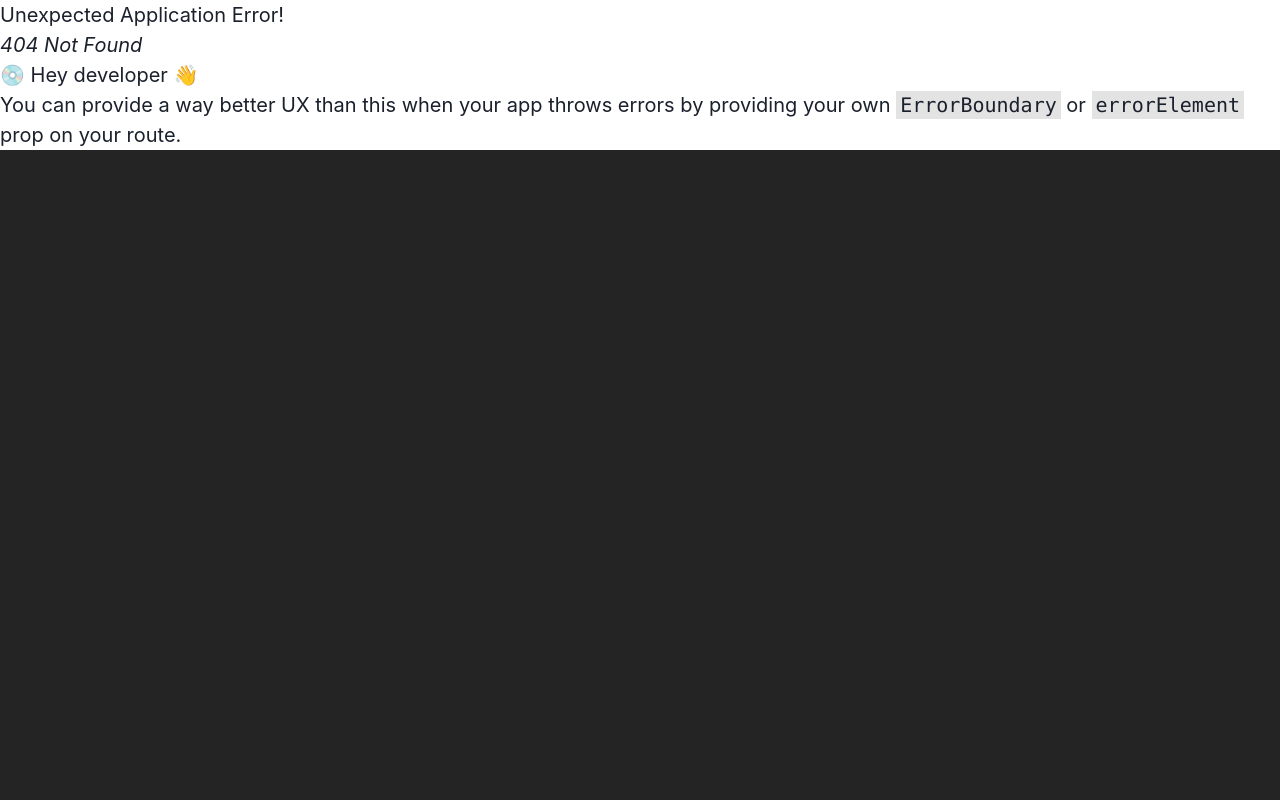
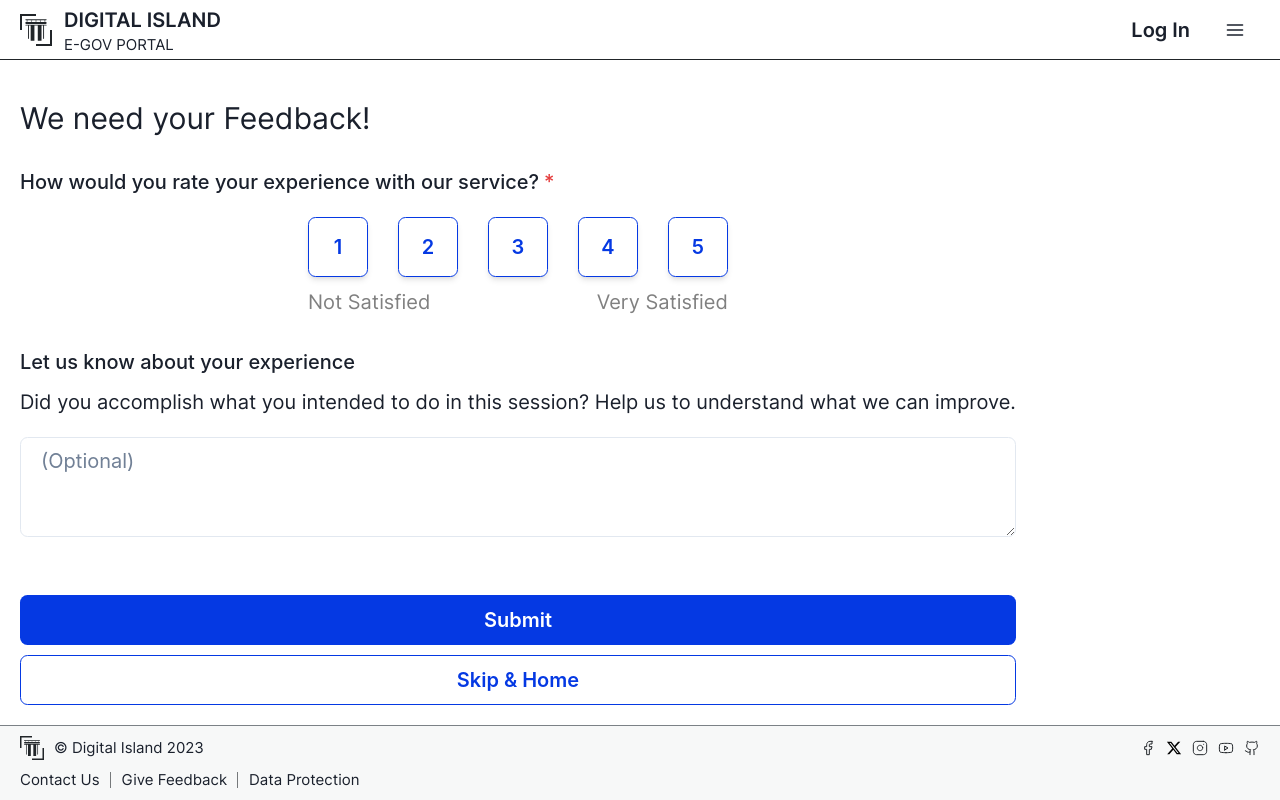
Before and after one commit to GovStackWorkingGroup/sandbox-usecase-bp-frontend, a React (Vite) app: page /feedback in a window 1280 px wide. Before the commit this address had no page. Built offline with nearby package versions, Linux system fonts and the light colour scheme.

Commit message:
SND-554: Feedback

```diff
--- /dev/null
+++ b/src/features/feedback/Feedback.tsx
@@ -0,0 +1,68 @@
+import {
+  Button,
+  ButtonGroup,
+  Flex,
+  FormControl,
+  FormLabel,
+  Heading,
+  Text,
+  Textarea,
+  VStack,
+} from "@chakra-ui/react";
+import { Link as RouterLink } from "react-router-dom";
+import FeedbackRating from "./FeedbackRatingRadio";
+
+export default function Feedback() {
+  return (
+    <>
+      <Flex
+        gap="20px"
+        margin="0 -20px"
+        paddingTop="40px"
+        paddingBottom="20px"
+        paddingX="20px"
+        flexGrow={1}
+      >
+        {/* <Form action="/feedbackSent"> */}
+          <Flex gap="10px" direction="column">
+              <Heading as="h1" size="md" variant="display">
+              We need your Feedback!
+              </Heading>
+              <FormControl marginTop="1rem" isRequired>
+                <FormLabel>How would you rate your experience with our service?</FormLabel>
+                  <Flex justifyContent="center">
+                    <FeedbackRating />
+                  </Flex>
+              </FormControl>
+              <FormControl marginTop="1rem">
+                <FormLabel>Let us know about your experience</FormLabel>
+                <Text size="md">Did you accomplish what you intended to do in this session? Help us to understand what we can improve.</Text>
+                <Textarea marginTop="1rem" placeholder='(Optional)' />
+              </FormControl>
+            <Flex mt="auto">
+              <ButtonGroup colorScheme="newAdmin" w="100%">
+                <VStack w="100%">
+                  <Button
+                    // type="submit"
+                    as={RouterLink}
+                    to="/feedbackSent"
+                    variant="solid"
+                    width="100%">
+                      Submit
+                  </Button>
+                  <Button
+                  as={RouterLink}
+                  to="/"
+                  variant="outline"
+                  width="100%">
+                    Skip & Home
+                  </Button>
+                </VStack>
+              </ButtonGroup>
+              </Flex>
+          </Flex>
+        {/* </Form> */}
+      </Flex>
+    </>
+  );
+}
--- /dev/null
+++ b/src/features/feedback/FeedbackRatingRadio.tsx
@@ -0,0 +1,75 @@
+import {
+  Box,
+  useRadio,
+  Flex,
+  useRadioGroup,
+  HStack,
+  Text,
+  Spacer
+} from "@chakra-ui/react";
+import { colors } from "../../chakra-overrides/colors";
+
+function RadioCard(props: any) {
+  const { getInputProps, getRadioProps } = useRadio(props)
+
+  const input = getInputProps()
+  const checkbox = getRadioProps()
+
+  return (
+    <Box as='label'>
+      <input {...input} />
+      <Flex
+        {...checkbox}
+        minW="3rem"
+        minH="3rem"
+        margin="10px"
+        fontWeight="semibold"
+        alignItems="center"
+        justifyContent="center"
+        borderWidth='1px'
+        borderColor={colors.theme.primary}
+        textColor={colors.theme.primary}
+        borderRadius='md'
+        boxShadow='md'
+        _checked={{
+          bg: colors.theme.primary,
+          color: 'white',
+          borderColor: colors.theme.primary,
+        }}
+        p="5px"
+      >
+        {props.children}
+      </Flex>
+    </Box>
+  )
+}
+
+export default function FeedbackRatingRadio () {
+  const options = ["1", "2", "3", "4", "5"];
+  const { getRootProps, getRadioProps } = useRadioGroup({
+    name: "feedbackRating"
+  });
+
+  const group = getRootProps();
+
+  return (
+    <Flex direction="column">
+      <Flex>
+        <HStack {...group} justifyContent="center">
+          {options.map((value) => {
+            const radio = getRadioProps({ value });
+            return (
+              <RadioCard key={value} {...radio}>
+                {value}
+              </RadioCard>
+            )
+          })}
+        </HStack>
+      </Flex>
+      <Flex direction="row" px="10px">
+        <Text color="gray">Not Satisfied</Text><Spacer />
+        <Text color="gray">Very Satisfied</Text>
+      </Flex>
+    </Flex>
+  );
+}
--- /dev/null
+++ b/src/features/feedback/FeedbackSent.tsx
@@ -0,0 +1,47 @@
+import {
+  Button,
+  ButtonGroup,
+  Flex,
+  Heading,
+  Text,
+  VStack,
+} from "@chakra-ui/react";
+import { Link as RouterLink } from "react-router-dom";
+
+export default function FeedbackSent() {
+  return (
+    <>
+      <Flex
+        gap="20px"
+        margin="0 -20px"
+        direction="column"
+        paddingTop="40px"
+        paddingBottom="20px"
+        paddingX="20px"
+        flexGrow={1}
+      >
+        <Flex direction="column" gap="10px">
+          <Heading as="h1" size="md" variant="display">
+          Thank You for Your Feedback!
+          </Heading>
+            <Text size="md">Your feedback is invaluable in helping us improve our services.<br /> <br />
+              We greatly appreciate your time and input. Your suggestions and comments contribute to making our processes better and more user-friendly.</Text>
+        </Flex>
+        <ButtonGroup padding="10px" colorScheme="newAdmin" marginTop="auto">
+          <VStack w="100%">
+            <Button variant="solid" w="100%">
+              My Applicatons
+            </Button>
+            <Button
+            as={RouterLink}
+            to="/"
+            variant="outline"
+            w="100%">
+              Home
+            </Button>
+          </VStack>
+        </ButtonGroup>
+      </Flex>
+    </>
+  );
+}
```
Also changed, not shown: src/routes/router.tsx (+10 -0 lines).
